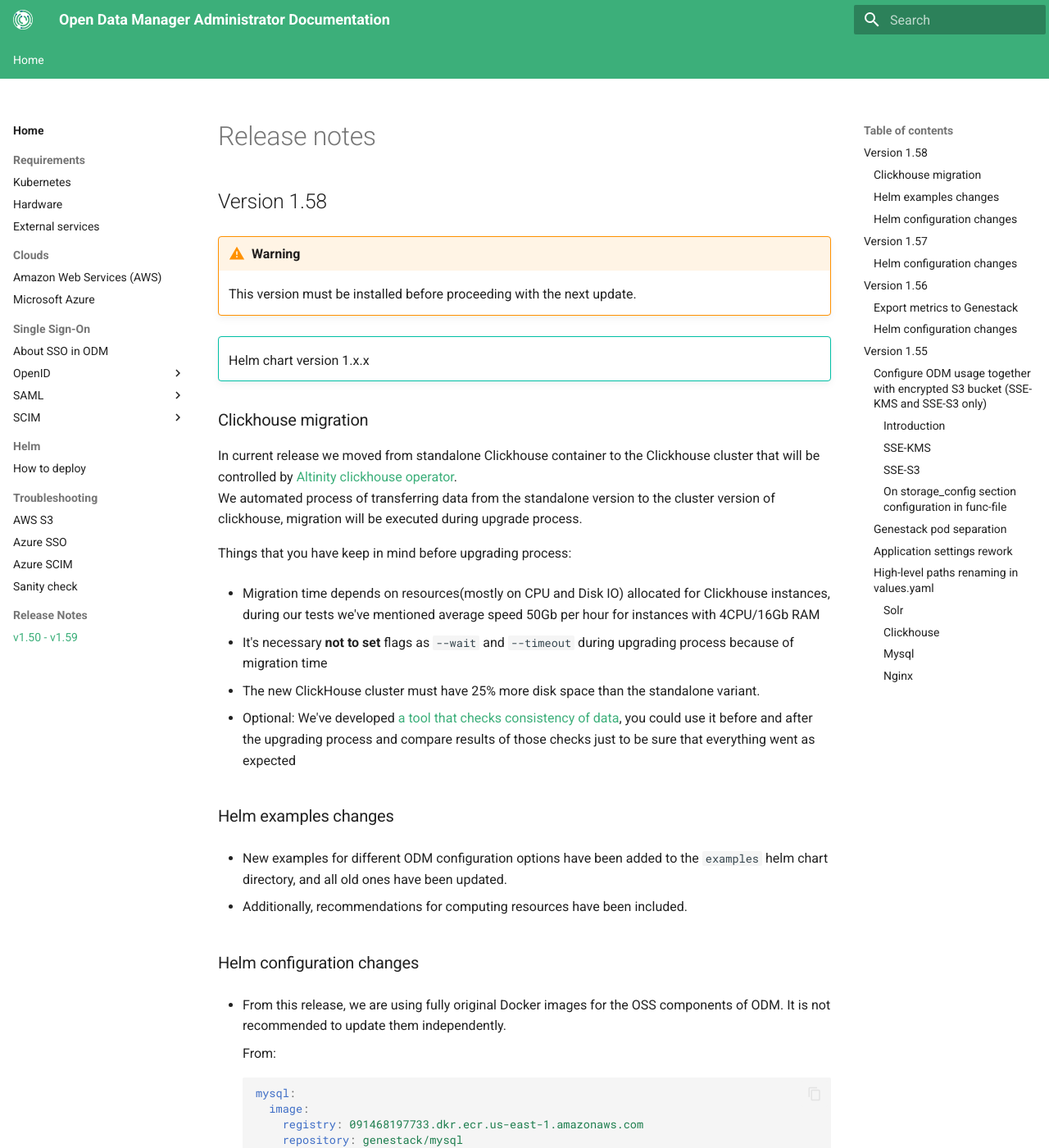
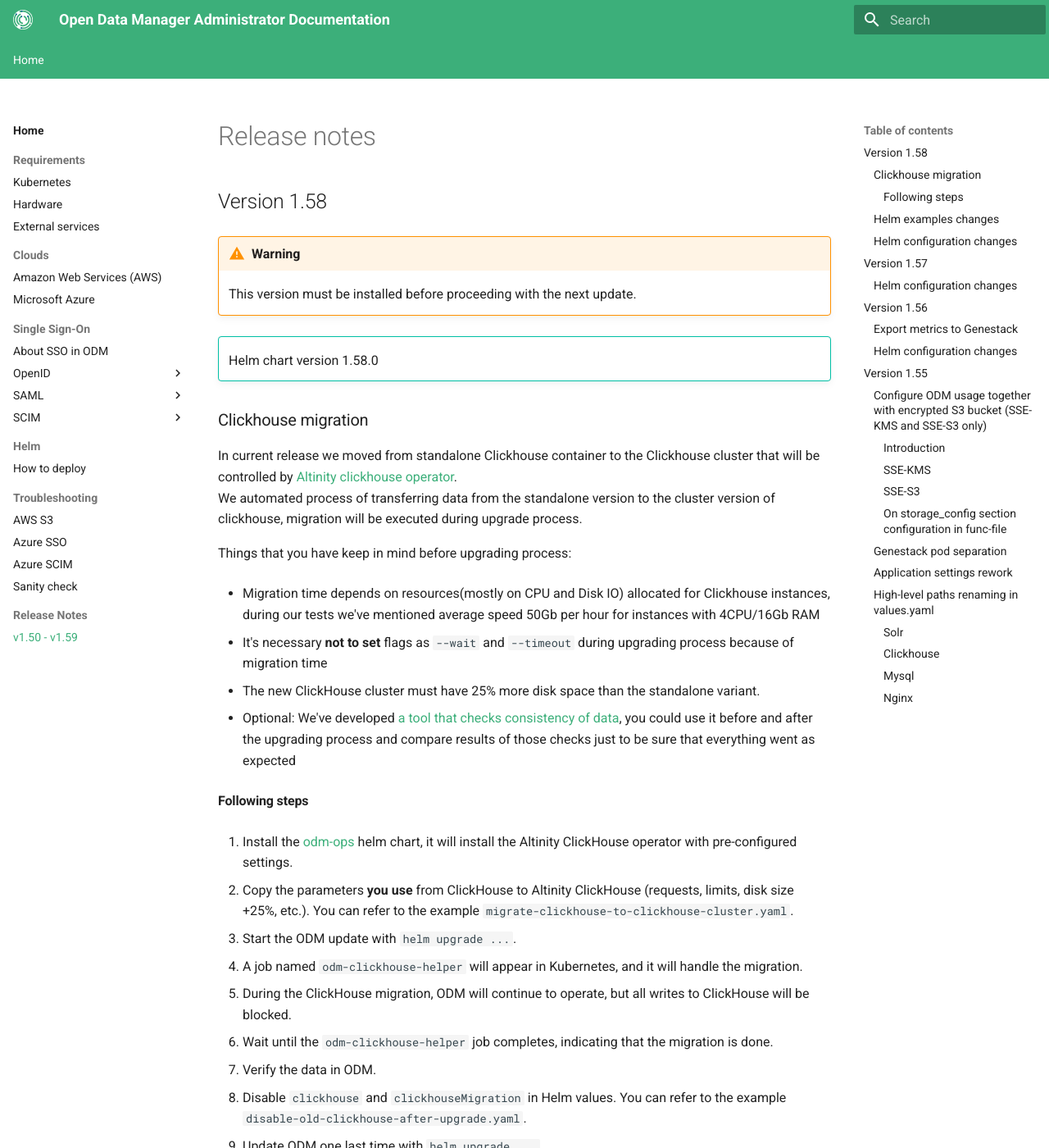
Before and after one commit to genestack/admin-docs, an MkDocs documentation site: the page built from docs/home/release-notes/v1.50-v1.59.md, in a window 1280 px wide and 1400 px high. Shown: the whole window at 82% size. Built offline with MkDocs 1.6.1 and Material for MkDocs 9.7.7, drawn with Linux system fonts in a browser that asks for light colours; the version menu is left out.

Commit message:
feat/ODM-11788 Update deployment documentation

```diff
--- a/docs/home/release-notes/v1.50-v1.59.md
+++ b/docs/home/release-notes/v1.50-v1.59.md
@@ -7,7 +7,7 @@
     This version must be installed before proceeding with the next update.
 
 !!! tip ""
-    Helm chart version 1.x.x
+    Helm chart version 1.58.0
 
 ### Clickhouse migration
 
@@ -23,6 +23,26 @@
 - The new ClickHouse cluster must have 25% more disk space than the standalone variant.
 
 - Optional: We've developed [a tool that checks consistency of data](../troubleshooting/sanity-check.md), you could use it before and after the upgrading process and compare results of those checks just to be sure that everything went as expected
+
+#### Following steps
+
+  1. Install the [odm-ops](../helm/how-to-deploy.md#deployment-process) helm chart, it will install the Altinity ClickHouse operator with pre-configured settings.
+
+  2. Copy the parameters **you use** from ClickHouse to Altinity ClickHouse (requests, limits, disk size +25%, etc.). You can refer to the example `migrate-clickhouse-to-clickhouse-cluster.yaml`.
+
+  3. Start the ODM update with `helm upgrade ...`.
+
+  4. A job named `odm-clickhouse-helper` will appear in Kubernetes, and it will handle the migration.
+
+  5. During the ClickHouse migration, ODM will continue to operate, but all writes to ClickHouse will be blocked.
+
+  6. Wait until the `odm-clickhouse-helper` job completes, indicating that the migration is done.
+
+  7. Verify the data in ODM.
+
+  8. Disable `clickhouse` and `clickhouseMigration` in Helm values. You can refer to the example `disable-old-clickhouse-after-upgrade.yaml`.
+
+  9. Update ODM one last time with `helm upgrade ...`.
 
 ### Helm examples changes
 
```
